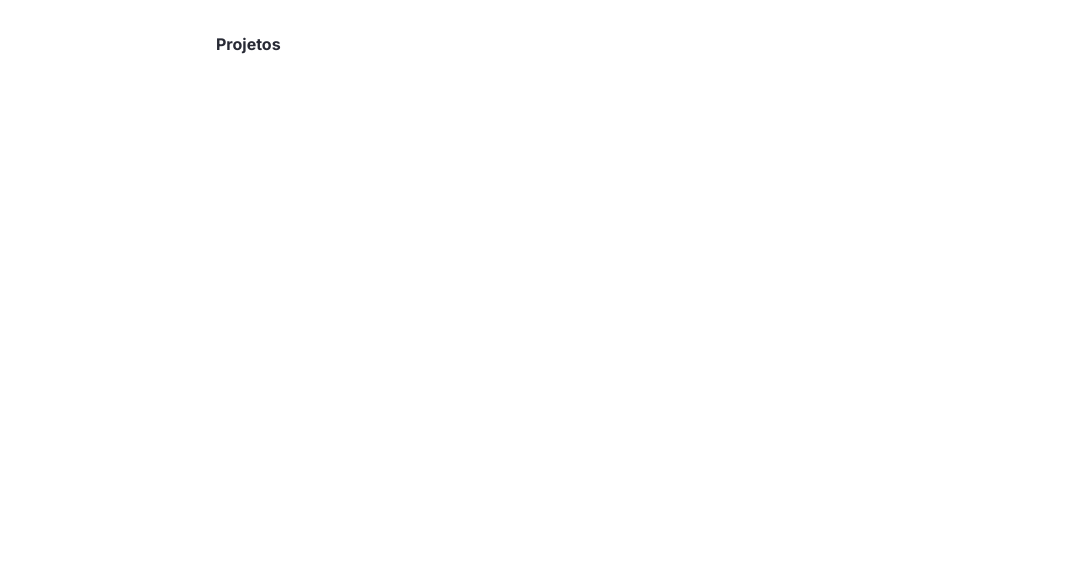
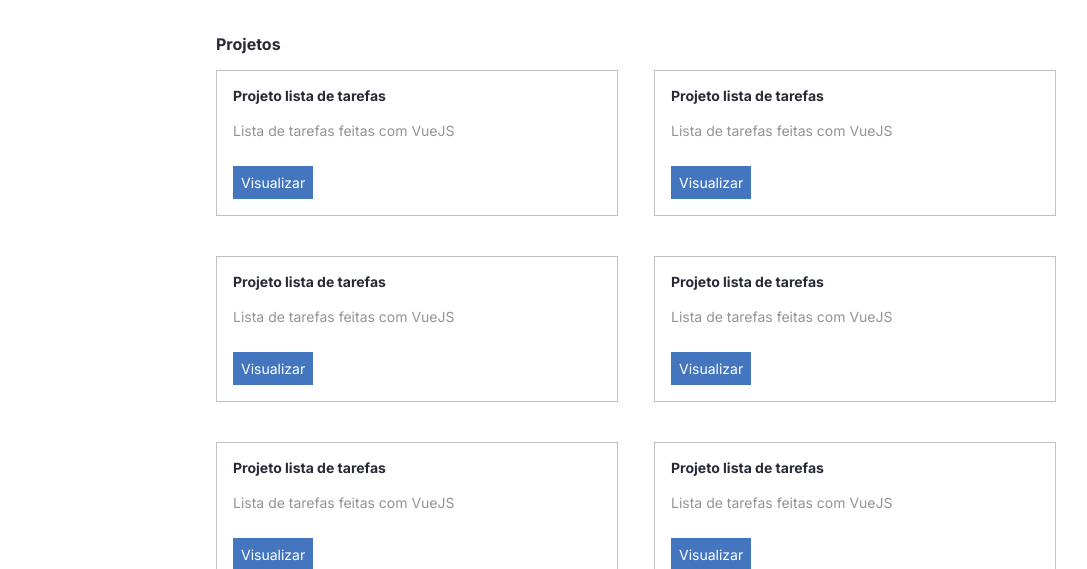
Before and after one commit to marloncunhabr/portfolio-metricas, a React (Create React App) app: page / in a window 1280 px wide. Shown: the part 383-952 px from the top of the page, without its empty margins (96-1183 px from the left). Before the commit the page ends 800 px from the top, so only its background shows below. Built offline with nearby package versions, Linux system fonts and the light colour scheme.

Commit message:
criando a seção de projetos e componentes

```diff
--- /dev/null
+++ b/src/components/Projetos/index.tsx
@@ -0,0 +1,16 @@
+import Paragrafo from "../Paragrafo"
+import Titulo from "../Title"
+
+import { Card, LinkBotao } from "./style"
+
+const Projeto = () => {
+  return (
+    <Card>
+      <Titulo>Projeto lista de tarefas</Titulo>
+      <Paragrafo tipo="secundario">Lista de tarefas feitas com VueJS</Paragrafo>
+      <LinkBotao>Visualizar</LinkBotao>
+    </Card>
+  )
+}
+
+export default Projeto
--- /dev/null
+++ b/src/components/Projetos/style.ts
@@ -0,0 +1,17 @@
+import { styled } from "styled-components"
+
+export const Card = styled.div`
+  border: 1px solid #c1c1c1;
+  padding: 16px;
+`
+
+export const LinkBotao = styled.a`
+  color: #fff;
+  font-size: 14px;
+  background-color: #4476bf;
+  text-decoration: none;
+  padding: 8px;
+  cursor: pointer;
+  display: inline-block;
+  margin-top: 24px;
+`
--- a/src/containers/List/index.tsx
+++ b/src/containers/List/index.tsx
@@ -1,8 +1,37 @@
+import Projeto from "../../components/Projetos"
 import Titulo from "../../components/Title"
+
+import { Lista } from "./styles"
 
 const Projetos = () => (
   <section>
     <Titulo fontSize={16}>Projetos</Titulo>
+    <Lista>
+      <li>
+        <Projeto />
+      </li>
+      <li>
+        <Projeto />
+      </li>
+      <li>
+        <Projeto />
+      </li>
+      <li>
+        <Projeto />
+      </li>
+      <li>
+        <Projeto />
+      </li>
+      <li>
+        <Projeto />
+      </li>
+      <li>
+        <Projeto />
+      </li>
+      <li>
+        <Projeto />
+      </li>
+    </Lista>
   </section>
 )
 
--- /dev/null
+++ b/src/containers/List/styles.ts
@@ -0,0 +1,14 @@
+import { styled } from "styled-components"
+
+export const Lista = styled.ul`
+  display: grid;
+  grid-template-columns: 1fr 1fr;
+  column-gap: 36px;
+  row-gap: 40px;
+
+  @media (max-width: 768px) {
+    grid-template-columns: 1fr;
+    column-gap: 0;
+    row-gap: 16px;
+  }
+`
--- a/src/styles.ts
+++ b/src/styles.ts
@@ -5,6 +5,7 @@ const EstiloGlobal = createGlobalStyle`
     margin: 0;
     padding: 0;
     font-family: 'Inter', sans-serif;
+    list-style: none;
   }
 
   body {
```
